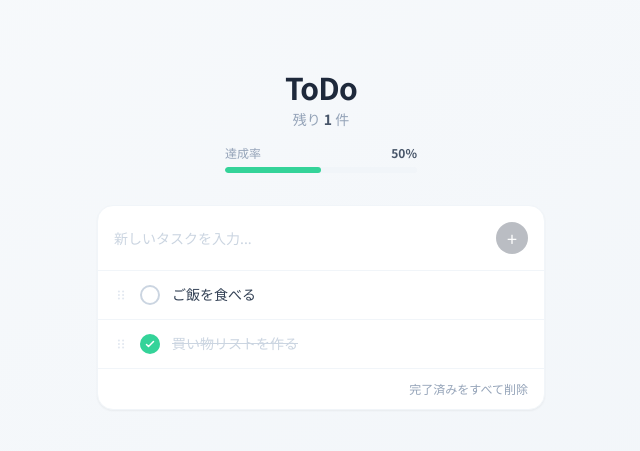
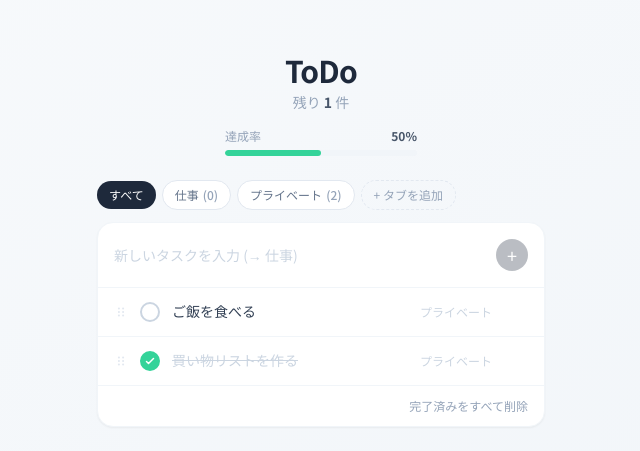
Before and after one commit to ginbee6/todo-app, a Next.js app: page / in a window 1280 px wide. Shown: the part 161-612 px from the top of the page, without its empty margins (319-959 px from the left). Built offline with nearby package versions, Linux system fonts and the light colour scheme.

Commit message:
feat: タブ分け機能を追加

```diff
--- a/app/page.tsx
+++ b/app/page.tsx
@@ -6,22 +6,36 @@ type Todo = {
   id: number;
   text: string;
   completed: boolean;
+  tab: string;
 };
 
+const DEFAULT_TABS = ["仕事", "プライベート"];
+
 export default function Home() {
+  const [tabs, setTabs] = useState<string[]>(DEFAULT_TABS);
+  const [activeTab, setActiveTab] = useState<string>("すべて");
   const [todos, setTodos] = useState<Todo[]>([
-    { id: 1, text: "ご飯を食べる", completed: false },
-    { id: 2, text: "買い物リストを作る", completed: true },
+    { id: 1, text: "ご飯を食べる", completed: false, tab: "プライベート" },
+    { id: 2, text: "買い物リストを作る", completed: true, tab: "プライベート" },
   ]);
   const [input, setInput] = useState("");
+  const [newTabInput, setNewTabInput] = useState("");
+  const [addingTab, setAddingTab] = useState(false);
   const [dragOverIndex, setDragOverIndex] = useState<number | null>(null);
   const touchFrom = useRef<number | null>(null);
   const listRef = useRef<HTMLUListElement>(null);
 
+  const visibleTodos = activeTab === "すべて"
+    ? todos
+    : todos.filter((t) => t.tab === activeTab);
+
   const addTodo = () => {
     const trimmed = input.trim();
     if (!trimmed) return;
-    setTodos((prev) => [...prev, { id: Date.now(), text: trimmed, completed: false }]);
+    setTodos((prev) => [
+      ...prev,
+      { id: Date.now(), text: trimmed, completed: false, tab: activeTab === "すべて" ? (tabs[0] ?? "未分類") : activeTab },
+    ]);
     setInput("");
   };
 
@@ -35,44 +49,62 @@ export default function Home() {
     setTodos((prev) => prev.filter((t) => t.id !== id));
   };
 
-  // --- Mouse drag (PC) ---
+  const addTab = () => {
+    const name = newTabInput.trim();
+    if (!name || tabs.includes(name)) return;
+    setTabs((prev) => [...prev, name]);
+    setActiveTab(name);
+    setNewTabInput("");
+    setAddingTab(false);
+  };
+
+  const deleteTab = (tab: string) => {
+    setTabs((prev) => prev.filter((t) => t !== tab));
+    setTodos((prev) => prev.filter((t) => t.tab !== tab));
+    if (activeTab === tab) setActiveTab("すべて");
+  };
+
+  // --- Reorder ---
+  const reorder = (from: number, to: number) => {
+    setTodos((prev) => {
+      const ids = visibleTodos.map((t) => t.id);
+      const reordered = [...ids];
+      const [moved] = reordered.splice(from, 1);
+      reordered.splice(to, 0, moved);
+      return reordered.map((id) => prev.find((t) => t.id === id)!).concat(
+        prev.filter((t) => !ids.includes(t.id))
+      );
+    });
+  };
+
+  // Mouse drag
   const handleDragStart = (e: React.DragEvent, index: number) => {
     e.dataTransfer.setData("text/plain", String(index));
     e.dataTransfer.effectAllowed = "move";
   };
-
   const handleDragOver = (e: React.DragEvent, index: number) => {
     e.preventDefault();
-    e.dataTransfer.dropEffect = "move";
     setDragOverIndex(index);
   };
-
   const handleDrop = (e: React.DragEvent, index: number) => {
     e.preventDefault();
     const from = Number(e.dataTransfer.getData("text/plain"));
     if (!isNaN(from) && from !== index) reorder(from, index);
     setDragOverIndex(null);
   };
-
   const handleDragEnd = () => setDragOverIndex(null);
 
-  // --- Touch drag (スマホ) ---
+  // Touch drag
   const getIndexFromTouch = (touch: React.Touch): number | null => {
     const el = document.elementFromPoint(touch.clientX, touch.clientY);
     const li = el?.closest("li");
     if (!li || !listRef.current) return null;
     return Array.from(listRef.current.children).indexOf(li);
   };
-
-  const handleTouchStart = (index: number) => {
-    touchFrom.current = index;
+  const handleTouchStart = (index: number) => { touchFrom.current = index; };
+  const handleTouchMove = (e: React.TouchEvent) => {
+    setDragOverIndex(getIndexFromTouch(e.touches[0]));
   };
-
-  const handleTouchMove = (e: React.TouchEvent) => {
-    const over = getIndexFromTouch(e.touches[0]);
-    setDragOverIndex(over);
-  };
-
   const handleTouchEnd = (e: React.TouchEvent) => {
     const to = getIndexFromTouch(e.changedTouches[0]);
     if (touchFrom.current !== null && to !== null && touchFrom.current !== to) {
@@ -82,29 +114,20 @@ export default function Home() {
     setDragOverIndex(null);
   };
 
-  const reorder = (from: number, to: number) => {
-    setTodos((prev) => {
-      const next = [...prev];
-      const [moved] = next.splice(from, 1);
-      next.splice(to, 0, moved);
-      return next;
-    });
-  };
-
-  const remaining = todos.filter((t) => !t.completed).length;
-  const completed = todos.filter((t) => t.completed).length;
-  const rate = todos.length === 0 ? 0 : Math.round((completed / todos.length) * 100);
+  const remaining = visibleTodos.filter((t) => !t.completed).length;
+  const completedCount = visibleTodos.filter((t) => t.completed).length;
+  const rate = visibleTodos.length === 0 ? 0 : Math.round((completedCount / visibleTodos.length) * 100);
 
   return (
     <main className="min-h-screen bg-gradient-to-br from-slate-50 to-slate-100 flex items-center justify-center p-4">
       <div className="w-full max-w-md">
         {/* Header */}
-        <div className="mb-8 text-center">
+        <div className="mb-6 text-center">
           <h1 className="text-3xl font-bold text-slate-800 tracking-tight">ToDo</h1>
           <p className="mt-1 text-sm text-slate-400">
             残り <span className="font-semibold text-slate-600">{remaining}</span> 件
           </p>
-          {todos.length > 0 && (
+          {visibleTodos.length > 0 && (
             <div className="mt-4 mx-auto w-48">
               <div className="flex justify-between text-xs text-slate-400 mb-1.5">
                 <span>達成率</span>
@@ -120,6 +143,61 @@ export default function Home() {
           )}
         </div>
 
+        {/* Tabs */}
+        <div className="flex items-center gap-1.5 mb-3 flex-wrap">
+          {["すべて", ...tabs].map((tab) => (
+            <div key={tab} className="relative group/tab">
+              <button
+                onClick={() => setActiveTab(tab)}
+                className={`px-3 py-1.5 rounded-full text-xs font-medium transition-all ${
+                  activeTab === tab
+                    ? "bg-slate-800 text-white"
+                    : "bg-white text-slate-500 border border-slate-200 hover:border-slate-300"
+                }`}
+              >
+                {tab}
+                {tab !== "すべて" && (
+                  <span className="ml-1 text-slate-400 group-hover/tab:text-slate-300">
+                    ({todos.filter((t) => t.tab === tab).length})
+                  </span>
+                )}
+              </button>
+              {tab !== "すべて" && (
+                <button
+                  onClick={() => deleteTab(tab)}
+                  className="absolute -top-1 -right-1 w-4 h-4 rounded-full bg-red-400 text-white text-xs leading-none hidden group-hover/tab:flex items-center justify-center"
+                  aria-label={`${tab}を削除`}
+                >
+                  ×
+                </button>
+              )}
+            </div>
+          ))}
+
+          {/* タブ追加 */}
+          {addingTab ? (
+            <div className="flex items-center gap-1">
+              <input
+                autoFocus
+                value={newTabInput}
+                onChange={(e) => setNewTabInput(e.target.value)}
+                onKeyDown={(e) => { if (e.key === "Enter") addTab(); if (e.key === "Escape") setAddingTab(false); }}
+                placeholder="タブ名"
+                className="w-20 px-2 py-1.5 text-xs border border-slate-300 rounded-full outline-none focus:border-slate-400"
+              />
+              <button onClick={addTab} className="px-2 py-1.5 text-xs bg-slate-800 text-white rounded-full">追加</button>
+              <button onClick={() => setAddingTab(false)} className="px-2 py-1.5 text-xs text-slate-400 hover:text-slate-600">✕</button>
+            </div>
+          ) : (
+            <button
+              onClick={() => setAddingTab(true)}
+              className="px-3 py-1.5 rounded-full text-xs text-slate-400 border border-dashed border-slate-200 hover:border-slate-300 hover:text-slate-500 transition-all"
+            >
+              + タブを追加
+            </button>
+          )}
+        </div>
+
         {/* Card */}
         <div className="bg-white rounded-2xl shadow-sm border border-slate-100 overflow-hidden">
           {/* Input area */}
@@ -128,7 +206,7 @@ export default function Home() {
               type="text"
               value={input}
               onChange={(e) => setInput(e.target.value)}
-              placeholder="新しいタスクを入力..."
+              placeholder={activeTab === "すべて" ? `新しいタスクを入力 (→ ${tabs[0] ?? "未分類"})` : `${activeTab}にタスクを追加...`}
               className="flex-1 text-sm text-slate-700 placeholder-slate-300 outline-none bg-transparent"
             />
             <button
@@ -142,13 +220,13 @@ export default function Home() {
           </div>
 
           {/* Todo list */}
-          {todos.length === 0 ? (
+          {visibleTodos.length === 0 ? (
             <div className="py-16 text-center text-slate-300 text-sm">
               タスクがありません
             </div>
           ) : (
             <ul ref={listRef}>
-              {todos.map((todo, index) => (
+              {visibleTodos.map((todo, index) => (
                 <li
                   key={todo.id}
                   draggable
@@ -160,7 +238,7 @@ export default function Home() {
                   onTouchMove={handleTouchMove}
                   onTouchEnd={handleTouchEnd}
                   className={`flex items-center gap-3 px-4 py-3 group transition-colors cursor-grab active:cursor-grabbing select-none ${
-                    index !== todos.length - 1 ? "border-b border-slate-100" : ""
+                    index !== visibleTodos.length - 1 ? "border-b border-slate-100" : ""
                   } ${
                     dragOverIndex === index
                       ? "bg-emerald-50 border-t-2 border-t-emerald-400"
@@ -170,12 +248,9 @@ export default function Home() {
                   {/* Drag handle */}
                   <span className="shrink-0 text-slate-200 group-hover:text-slate-300 transition-colors">
                     <svg className="w-3.5 h-3.5" fill="currentColor" viewBox="0 0 20 20">
-                      <circle cx="7" cy="5" r="1.5" />
-                      <circle cx="13" cy="5" r="1.5" />
-                      <circle cx="7" cy="10" r="1.5" />
-                      <circle cx="13" cy="10" r="1.5" />
-                      <circle cx="7" cy="15" r="1.5" />
-                      <circle cx="13" cy="15" r="1.5" />
+                      <circle cx="7" cy="5" r="1.5" /><circle cx="13" cy="5" r="1.5" />
+                      <circle cx="7" cy="10" r="1.5" /><circle cx="13" cy="10" r="1.5" />
+                      <circle cx="7" cy="15" r="1.5" /><circle cx="13" cy="15" r="1.5" />
                     </svg>
                   </span>
 
@@ -183,9 +258,7 @@ export default function Home() {
                   <button
                     onClick={() => toggleTodo(todo.id)}
                     className={`shrink-0 w-5 h-5 rounded-full border-2 flex items-center justify-center transition-all ${
-                      todo.completed
-                        ? "bg-emerald-400 border-emerald-400"
-                        : "border-slate-300 hover:border-slate-400"
+                      todo.completed ? "bg-emerald-400 border-emerald-400" : "border-slate-300 hover:border-slate-400"
                     }`}
                     aria-label={todo.completed ? "未完了に戻す" : "完了にする"}
                   >
@@ -197,13 +270,14 @@ export default function Home() {
                   </button>
 
                   {/* Text */}
-                  <span
-                    className={`flex-1 text-sm leading-relaxed transition-colors ${
-                      todo.completed ? "line-through text-slate-300" : "text-slate-700"
-                    }`}
-                  >
+                  <span className={`flex-1 text-sm leading-relaxed transition-colors ${todo.completed ? "line-through text-slate-300" : "text-slate-700"}`}>
                     {todo.text}
                   </span>
+
+                  {/* Tab badge (すべてタブのみ表示) */}
+                  {activeTab === "すべて" && (
+                    <span className="text-xs text-slate-300 shrink-0">{todo.tab}</span>
+                  )}
 
                   {/* Delete */}
                   <button
@@ -221,10 +295,13 @@ export default function Home() {
           )}
 
           {/* Footer */}
-          {todos.some((t) => t.completed) && (
+          {visibleTodos.some((t) => t.completed) && (
             <div className="px-4 py-3 border-t border-slate-100 flex justify-end">
               <button
-                onClick={() => setTodos((prev) => prev.filter((t) => !t.completed))}
+                onClick={() => {
+                  const ids = visibleTodos.filter((t) => t.completed).map((t) => t.id);
+                  setTodos((prev) => prev.filter((t) => !ids.includes(t.id)));
+                }}
                 className="text-xs text-slate-400 hover:text-red-400 transition-colors"
               >
                 完了済みをすべて削除
```
